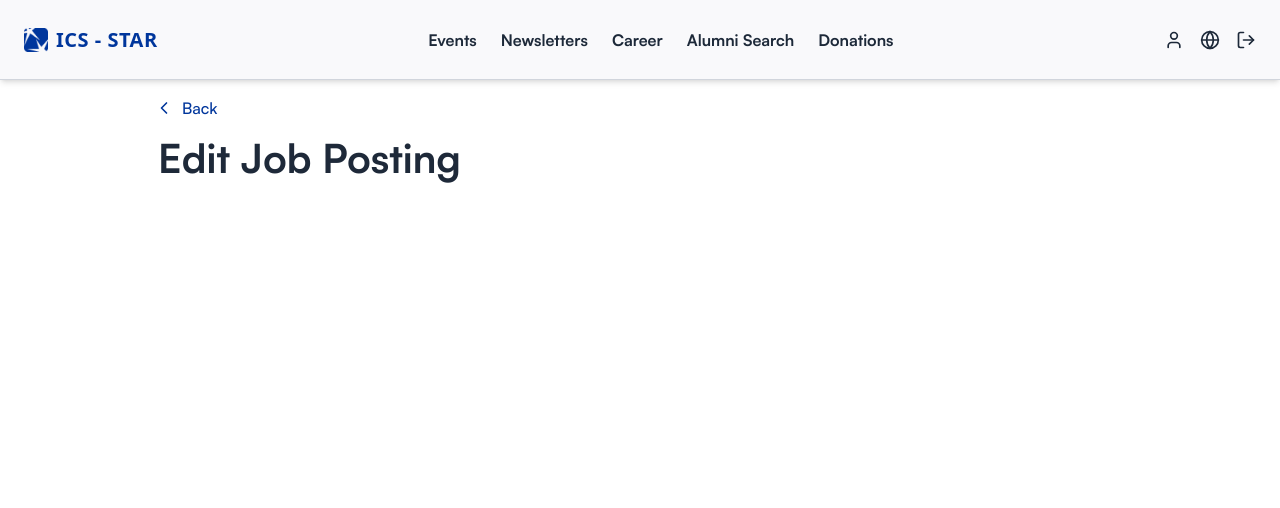
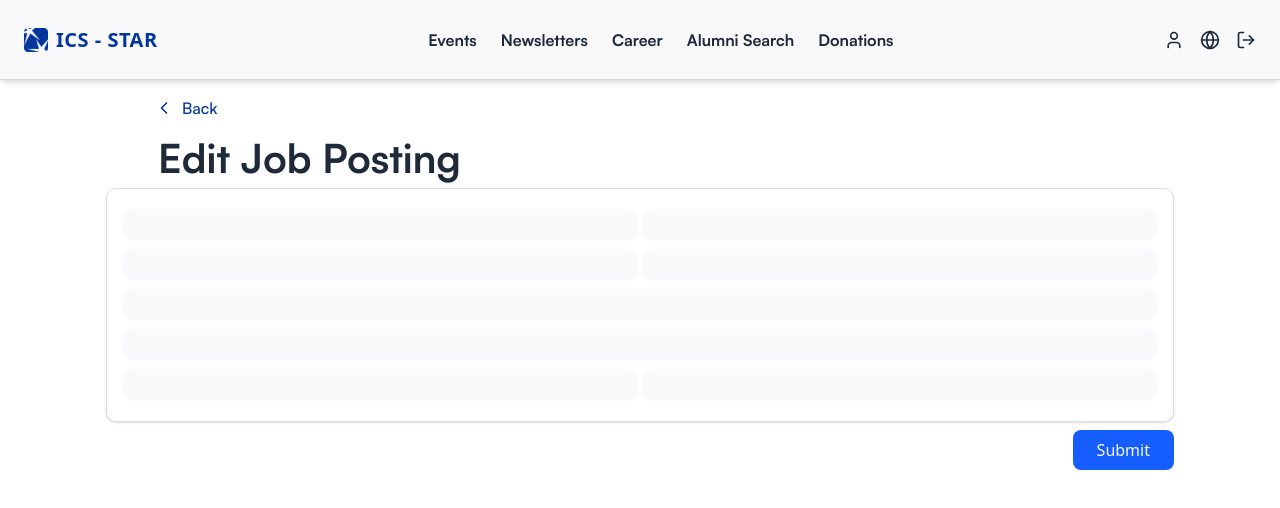
Before and after one commit to cazhiareese/ICS-STAR, a React (Vite) app in the folder app/: page /alumni/jobPosting/edit/1 in a window 1280 px wide. Shown: the top 508 px of the page. Built offline with nearby package versions, Linux system fonts and the light colour scheme; no server answers.

Commit message:
feat: layout the input separation

```diff
--- a/app/src/RootPages/AlumniPages/job-posting/editjobposting.jsx
+++ b/app/src/RootPages/AlumniPages/job-posting/editjobposting.jsx
@@ -12,6 +12,33 @@ function EditJobPosting() {
       </div>
 
       <JobSectionHeader title="Edit Job Posting" />
+      <div className="max-w-[1100px] mx-auto bg-whitey rounded-[10px] shadow border border-disabled p-4">
+        <div className="flex flex-row gap-1 py-1">
+          <div className="w-full border-neutral-c rounded-[11px] bg-white p-4 "></div>
+          <div className="w-full border-neutral-c rounded-[11px] bg-white p-4 "></div>
+        </div>
+        <div className="flex flex-row gap-1 py-1">
+          <div className="w-full border-neutral-c rounded-[11px] bg-white p-4 "></div>
+          <div className="w-full border-neutral-c rounded-[11px] bg-white p-4 "></div>
+        </div>
+        <div className="flex flex-row gap-1 py-1">
+          <div className="w-full border-neutral-c rounded-[11px] bg-white p-4 "></div>
+
+        </div>
+        <div className="flex flex-row gap-1 py-1">
+          <div className="w-full border-neutral-c rounded-[11px] bg-white p-4 "></div>
+
+        </div>
+        <div className="flex flex-row gap-1 py-1">
+          <div className="w-full border-neutral-c rounded-[11px] bg-white p-4 "></div>
+          <div className="w-full border-neutral-c rounded-[11px] bg-white p-4 "></div>
+        </div>
+      </div>
+      <div className="text-right mt-2">
+        <button className="bg-blue-600 text-white px-6 py-2 rounded-lg hover:bg-blue-700 transition-colors">
+          Submit
+        </button>
+      </div>
       </div>
   );
 }
```
